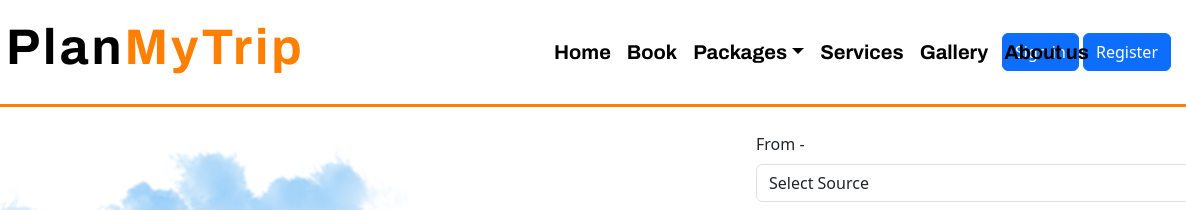
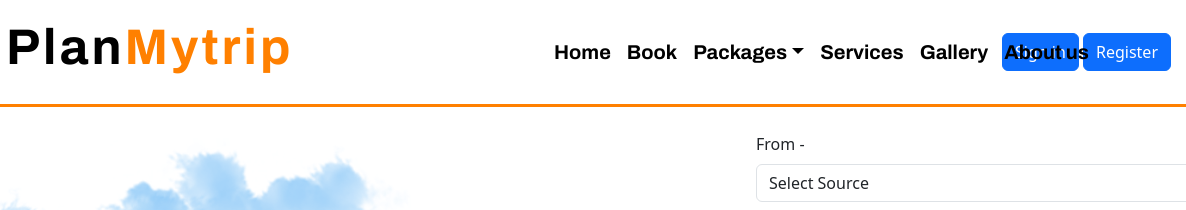
Before and after one commit to karankathuria123/planmytrip, a plain HTML site: page index.html in a window 1280 px wide. Shown: the top 210 px of the page, 94-1280 px from the left. Drawn offline with nearby package versions, Linux system fonts and the light colour scheme.

Commit message:
updated index.html
test

```diff
--- a/index.html
+++ b/index.html
@@ -3,7 +3,7 @@
 <head>
     <meta charset="UTF-8">
     <meta name="viewport" content="width=device-width, initial-scale=1.0">
-    <title>Plan your Trip with PlanMytrip</title>
+    <title>Plan your Trip with PlanMyTrip</title>
     <link rel="stylesheet" href="https://cdn.jsdelivr.net/npm/bootstrap@4.6.2/dist/css/bootstrap.min.css">
     <script src="https://cdn.jsdelivr.net/npm/jquery@3.7.1/dist/jquery.slim.min.js"></script>
     <script src="https://cdn.jsdelivr.net/npm/popper.js@1.16.1/dist/umd/popper.min.js"></script>
@@ -23,7 +23,7 @@
     <nav class="navbar navbar-expand-md">
         <img src="./images/logo.png" alt="Learn Networking" id="logo">
         <a class="navbar-brand" href="#">
-            <h2 id="brandheading">Plan<span id="brandName">MyTrip</span></h2>
+            <h2 id="brandheading">Plan<span id="brandName">Mytrip</span></h2>
         </a>
         <button class="navbar-toggler" type="button" data-toggle="collapse" data-target="#collapsibleNavbar">
           <span class="navbar-toggler-icon"></span>
```
